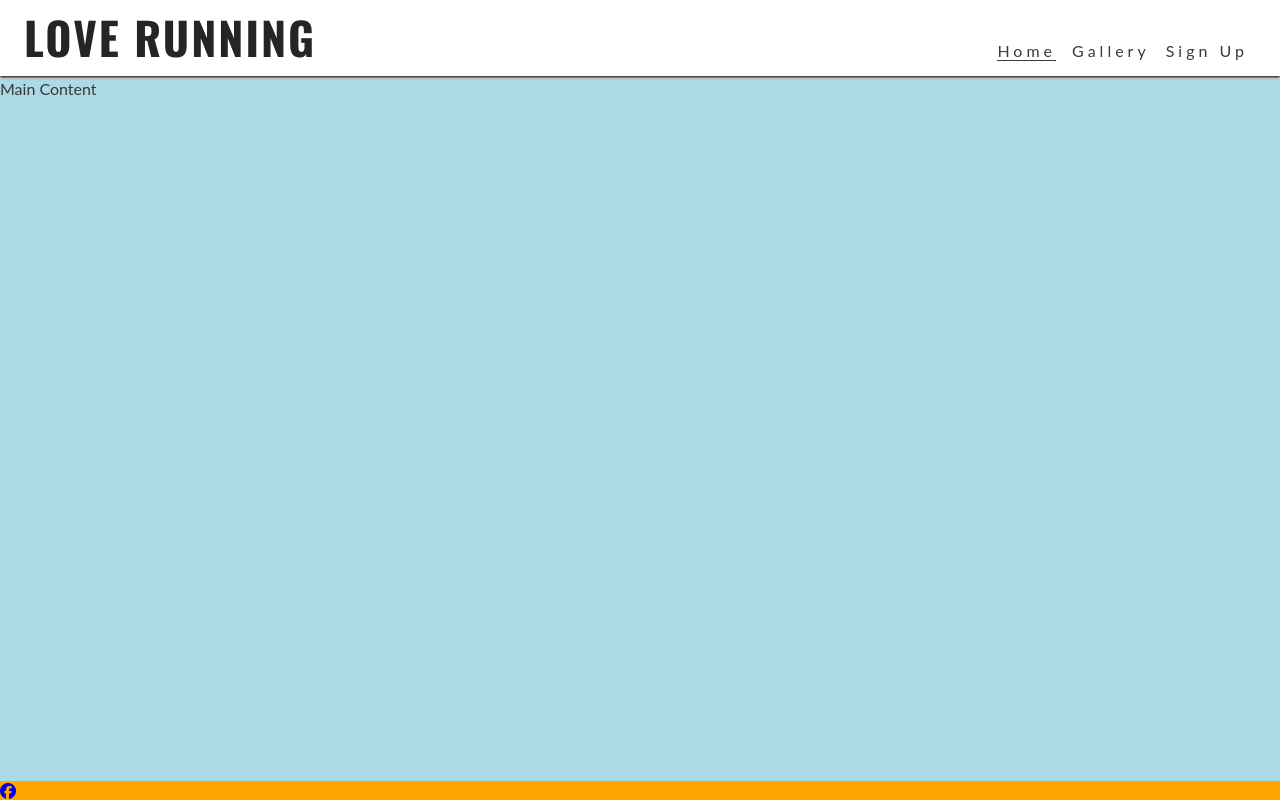
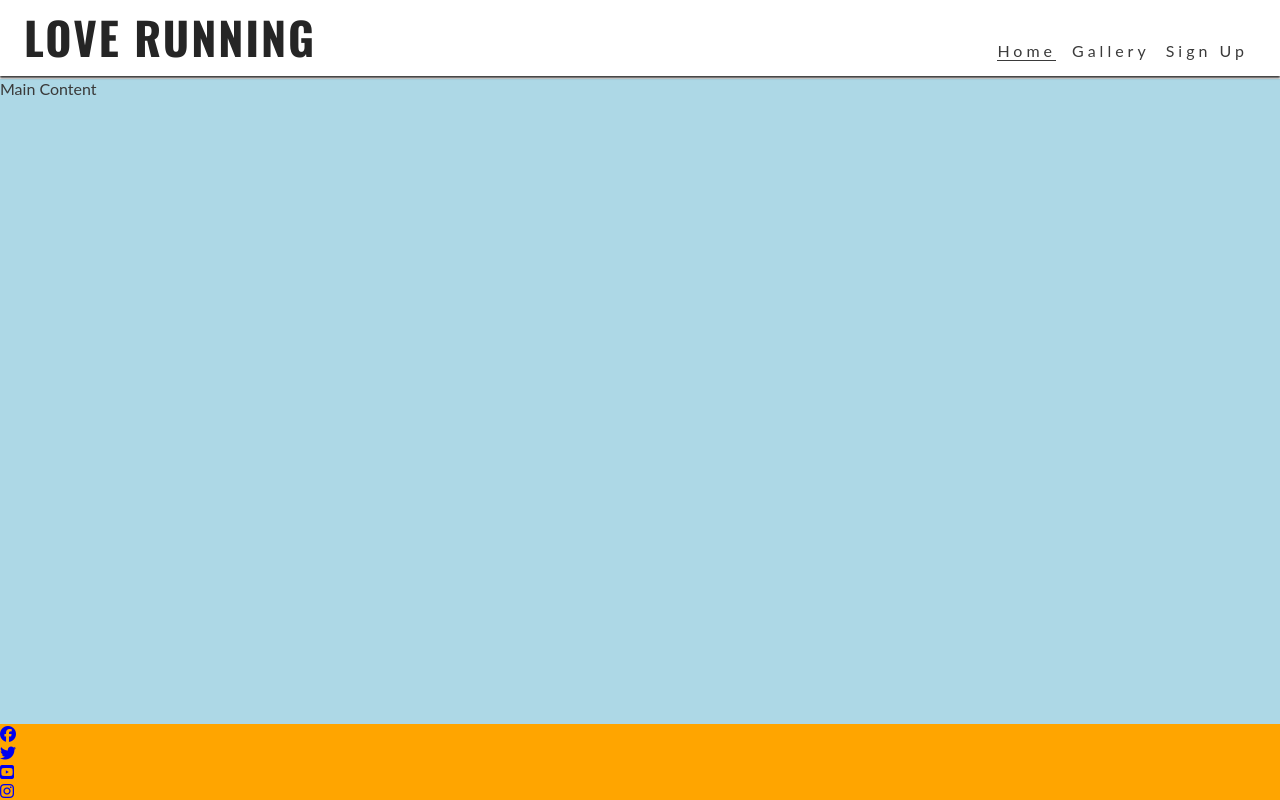
Before and after one commit to marianamalfa/loverunning, a plain HTML site: page index.html in a window 1280 px wide. Drawn offline with nearby package versions, Linux system fonts and the light colour scheme.

Commit message:
add remaining links to footer

```diff
--- a/index.html
+++ b/index.html
@@ -40,7 +40,9 @@
         <h1 id="logo">Love Running</h1>
       </a>
       <input type="checkbox" id="nav-toggle" name="nav-toggle" />
-      <label for="nav-toggle" class="nav-toggle-label">X</label>
+      <label for="nav-toggle" class="nav-toggle-label"
+        ><i class="fa-solid fa-bars"></i
+      ></label>
       <nav>
         <ul id="menu">
           <li><a href="" class="active">Home</a></li>
@@ -61,6 +63,33 @@
             ><i class="fa-brands fa-facebook"></i
           ></a>
         </li>
+        <li>
+          <a
+            href="https://www.twitter.com"
+            target="_blank"
+            rel="noopener"
+            aria-label="Visit our Twitter page (opens in a new tab)"
+            ><i class="fa-brands fa-twitter"></i
+          ></a>
+        </li>
+        <li>
+          <a
+            href="https://www.youtube.com"
+            target="_blank"
+            rel="noopener"
+            aria-label="Visit our Youtube page (opens in a new tab)"
+            ><i class="fa-brands fa-youtube-square"></i
+          ></a>
+        </li>
+        <li>
+          <a
+            href="https://www.instagram.com"
+            target="_blank"
+            rel="noopener"
+            aria-label="Visit our Instagram page (opens in a new tab)"
+            ><i class="fa-brands fa-instagram"></i
+          ></a>
+        </li>
       </ul>
     </footer>
 
```
